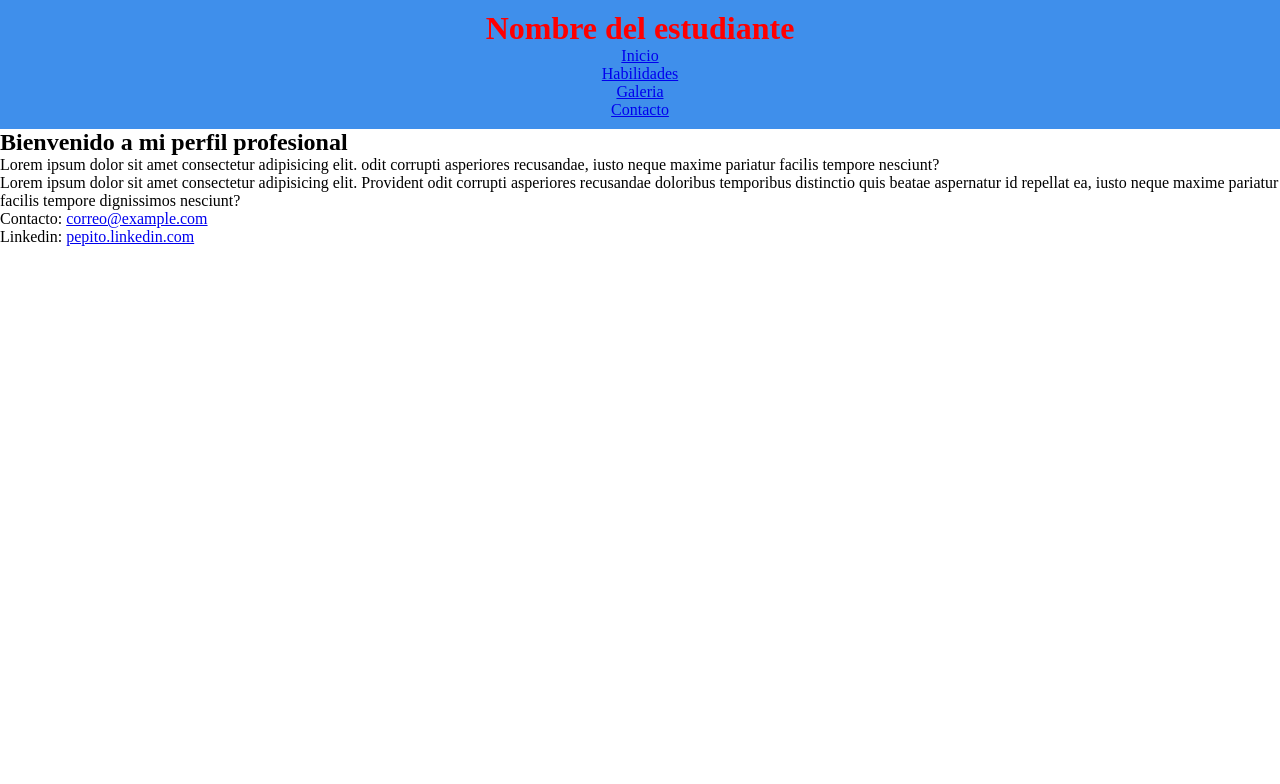
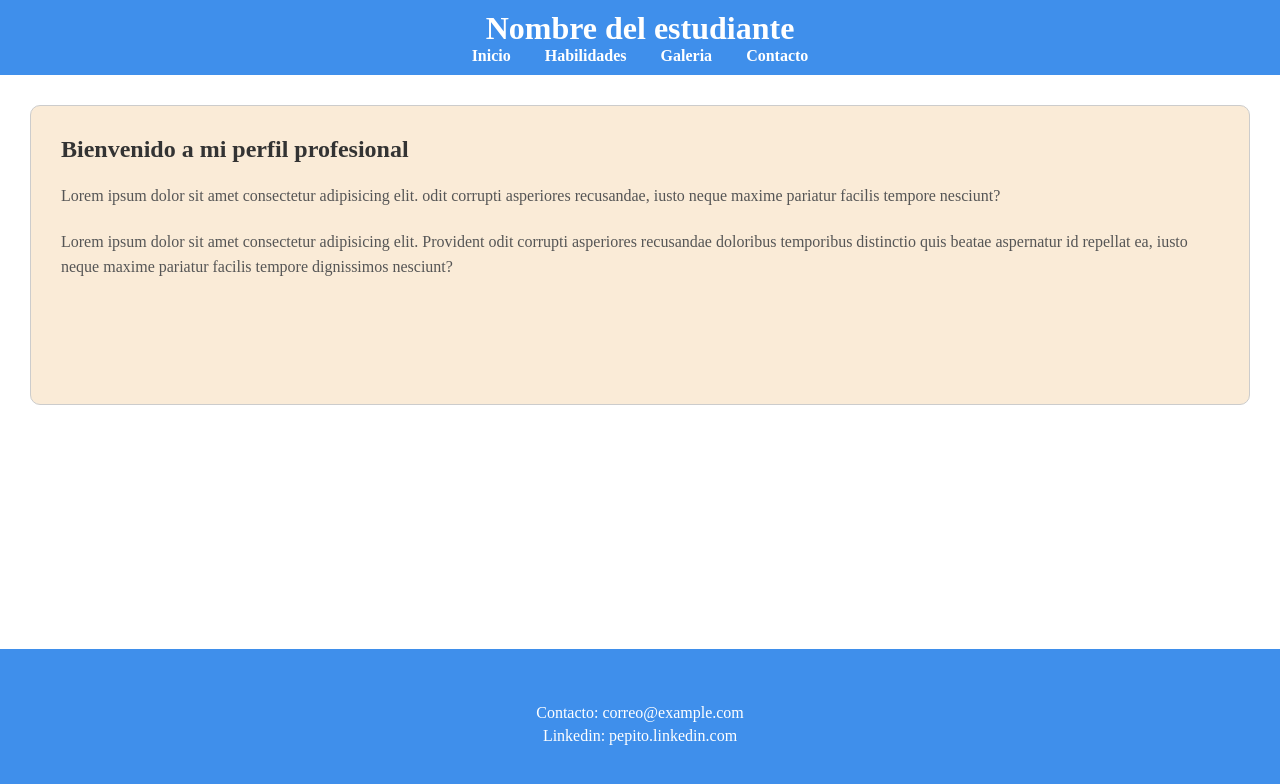
Before and after one commit to crash9403/practica-css-G611, a plain HTML site: page index.html in a window 1280 px wide. Drawn offline with Linux system fonts and the light colour scheme.

Commit message:
Update style.css
Aplicando styles al index

```diff
--- a/css/style.css
+++ b/css/style.css
@@ -3,6 +3,8 @@
   padding: 0;
   box-sizing: border-box;
 }
+
+/* estilos del header */
 
 header {
   background-color: #3f8feb;
@@ -11,14 +13,58 @@ header {
   padding: 10px 0;
 }
 
-#nombre {
-  color: red;
+header nav ul li {
+  display: inline;
+  margin: 0 15px;
 }
 
-h1 {
-  color: black;
+header nav ul li a {
+  color: white;
+  text-decoration: none;
+  font-weight: bold;
 }
 
-h1 {
-  color: green;
+header nav ul li a:hover {
+  text-decoration: underline;
 }
+
+/* estilos del body */
+section {
+  margin: 30px;
+  padding: 30px;
+  background-color: antiquewhite;
+  border: 1px solid #ccc;
+  border-radius: 10px;
+  height: 300px;
+}
+
+section h2 {
+  margin-bottom: 20px;
+  color: #333;
+}
+
+section p {
+  margin-bottom: 20px;
+  line-height: 1.6;
+  color: #555;
+}
+
+/* estilos del footer */
+footer {
+  background-color: #3f8feb;
+  color: white;
+  text-align: center;
+  padding: 50px 0;
+  position: fixed;
+  bottom: 0;
+  width: 100%;
+}
+
+.footer p {
+  margin: 5px;
+}
+
+footer p a {
+  color: white;
+  text-decoration: none;
+}
```
